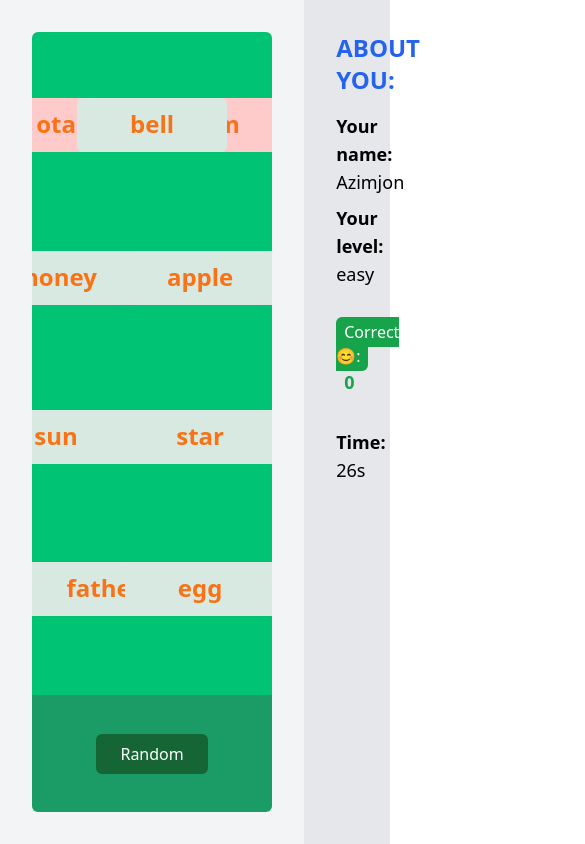
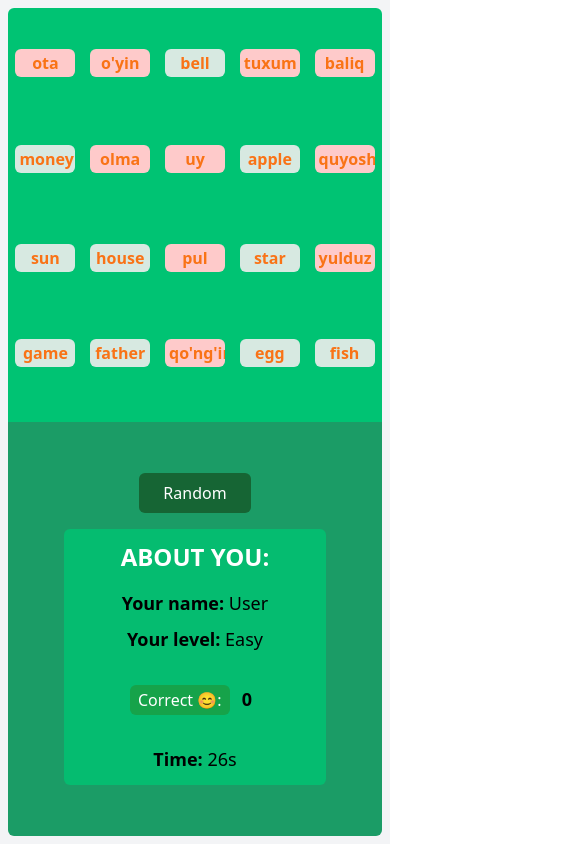
Before and after one commit to Azimkhoja/front-musobaqa, a website: page src/pages/task.html in a window 390 px wide. Shown: the top 844 px of the page, 585 px wide, since content can reach past the window. Drawn offline with nearby package versions, Linux system fonts and the light colour scheme; files that its build step writes are made by us from their sources.

Commit message:
Did Responsive

```diff
--- a/src/pages/task.html
+++ b/src/pages/task.html
@@ -24,51 +24,87 @@
       id="modal"
     >
       <div
-        class="w-[400px] mt-[150px] bg-white rounded-md p-4 mx-auto text-center"
+        class="w-[90%] sm:w-[400px] mt-[150px] bg-white rounded-md p-4 mx-auto text-center"
         id="modal-content"
       >
-        <h2 class="text-2xl mb-2">Vaqtingiz tugadi!</h2>
+        <h2 class="text-xl sm:text-2xl mb-2">Vaqtingiz tugadi!</h2>
         <p class="mb-6 font-bold">
           To'g'ri javoblar soni: <span id="res"></span>
         </p>
         <button
-          class="py-2 px-3 rounded-md text-white bg-green-600"
+          class="py-1 px-2 sm:py-2 sm:px-3 rounded-md text-white bg-green-600"
           id="closeModal"
         >
           Qayta boshlash
         </button>
-        <a href="#" class="py-2 px-3 rounded-md text-white bg-red-500 ml-[2px]">
+        <a
+          href="#"
+          class="py-1 px-2 sm:py-2 sm:px-3 rounded-md text-white bg-red-500 ml-[2px]"
+        >
           Dasturdan chiqish
         </a>
       </div>
     </div>
 
     <!-- Main -->
-    <main class="main w-screen h-screen bg-gray-100 flex">
-      <div class="main__right w-[78%] h-full p-8">
+    <main class="main w-screen h-screen bg-gray-100 flex relative">
+      <div class="main__right w-full lg:w-[78%] h-full p-2 sm:p-4 lg:p-8">
         <div
-          class="content-area bg-[#00C373] w-full h-[85%] rounded-t-md relative overflow-hidden"
+          class="content-area bg-[#00C373] w-full h-1/2 sm:h-[85%] rounded-t-md relative overflow-hidden"
         ></div>
         <div
-          class="h-[15%] flex items-center justify-center bg-[#1b9c66] rounded-b-md"
+          class="h-1/2 sm:h-[15%] flex flex-col sm:flex-row items-center justify-center bg-[#1b9c66] rounded-b-md"
         >
           <button
             id="generate-btn"
-            class="py-2 px-6 bg-green-800 rounded-md text-white inline-block"
+            class="py-2 px-6 bg-green-800 rounded-md text-white inline-block mb-4 sm:mb-0"
           >
             Random
           </button>
+          <div
+            class="w-[70%] bg-[#00c372d3] p-3 rounded-md text-center sm:hidden"
+          >
+            <h1 class="text-2xl uppercase font-bold mb-4 text-white">
+              About you:
+            </h1>
+            <p class="text-lg mb-2">
+              <span class="font-bold">Your name:</span>
+              <span class="username capitalize">Azimjon</span>
+            </p>
+            <p class="text-lg mb-2">
+              <span class="font-bold">Your level: </span>
+              <span class="level capitalize">Easy</span>
+            </p>
+            <ul class="main__left--result mt-8">
+              <li class="mb-4">
+                <span class="py-1 px-2 bg-green-600 text-white rounded-md"
+                  >Correct 😊:</span
+                >
+                <span class="result py-1 px-2 text-white-600 font-bold text-lg"
+                  >0</span
+                >
+              </li>
+              <p class="text-lg mt-8">
+                <span class="font-bold">Time: </span>
+                <span class="clock">30</span>s
+              </p>
+            </ul>
+          </div>
         </div>
       </div>
-      <div class="main__left w-[22%] h-full bg-gray-200 p-8">
+      <div
+        class="main__left w-1/2 lg:w-[22%] h-screen lg:h-full bg-gray-200 p-8 absolute -right-full top-0 z-10 lg:static"
+      >
         <h1 class="text-2xl uppercase font-bold mb-4 text-blue-600">
           About you:
         </h1>
         <p class="text-lg mb-2">
-          <span class="font-bold">Your name:</span> Azimjon
+          <span class="font-bold">Your name:</span>
+          <span id="" class="username capitalize">Azimjon</span>
         </p>
         <p class="text-lg mb-2">
-          <span class="font-bold">Your level: </span> easy
+          <span class="font-bold">Your level: </span>
+          <span id="" class="level capitalize">Easy</span>
         </p>
         <ul class="main__left--result mt-8">
           <li class="mb-4">
@@ -81,7 +117,7 @@
           </li>
         </ul>
         <p class="text-lg mt-8">
-          <span class="font-bold">Time: </span> <span id="clock">30</span>s
+          <span class="font-bold">Time: </span> <span class="clock">30</span>s
         </p>
       </div>
     </main>
--- a/src/script/task.js
+++ b/src/script/task.js
@@ -4,6 +4,10 @@ const btnsArea = document.querySelector(".content-area");
 const generate = document.querySelector("#generate-btn");
 
 const degree = localStorage.getItem("type");
+document.querySelector(".level").innerText = degree || "easy";
+const username = localStorage.getItem("name");
+document.querySelector(".username").innerText = username || "user";
+
 let enData;
 let uzData;
 if (degree === "hard") {
@@ -59,10 +63,123 @@ function randomBtns(uz, en) {
   return btns;
 }
 
+var secons = 30;
+var modal = document.querySelector("#modal");
+const modalContent = document.querySelector("#modal-content");
+function countClock() {
+  secons--;
+  const clockElm = document.querySelectorAll(".clock");
+  clockElm[0].innerText = secons;
+  clockElm[1].innerText = secons;
+  if (secons == 0) {
+    clearInterval(timer);
+    modal.classList.remove("hidden");
+    const res = document.querySelector("#res");
+    res.innerText = correctAswer;
+  }
+}
+
+let timer = setInterval(countClock, 1000);
+function restart() {
+  secons = 31;
+  clearInterval(timer);
+  modal.classList.add("hidden");
+  timer = setInterval(countClock, 1000);
+}
+const closeModalBtn = document.querySelector("#closeModal");
+closeModalBtn?.addEventListener("click", restart);
+
+function showBtns() {
+  const btns = randomBtns(uzData, enData);
+  for (let i = 0; i < btns.en.length; i++) {
+    const uzBtnPos1 = "top-[" + btns.uzPos[i].top + "]";
+    const uzBtnPos2 = "left-[" + btns.uzPos[i].left + "]";
+
+    const btnElement = document.createElement("button");
+    btnElement.classList.add(
+      "-translate-x-1/2",
+      "uzbek",
+      "lg:w-[150px]",
+      "sm:pt-[10px]",
+      "sm:pb-[12px]",
+      "sm:px-5",
+      "px-[4px]",
+      "duration-200",
+      "hover:bg-red-400",
+      "hover:text-white",
+      "bg-red-200",
+      "text-orange-500",
+      "lg:text-2xl",
+      "mb-1",
+      "inline-block",
+      "rounded-md",
+      "absolute",
+      "font-bold",
+      "rounded-md",
+      "sm:w-[120px]",
+      "w-[60px]",
+      "sm:text-xs",
+      "pt-[2px]",
+      "pb-[2px]",
+      "overflow-hidden",
+      uzBtnPos1,
+      uzBtnPos2
+    );
+    btnElement.innerHTML = btns.uz[i];
+    btnsArea.appendChild(btnElement);
+  }
+
+  for (let i = 0; i < btns.en.length; i++) {
+    const enBtnPos1 = "top-[" + btns.enPos[i].top + "]";
+    const enBtnPos2 = "left-[" + btns.enPos[i].left + "]";
+
+    const btnElement = document.createElement("button");
+    btnElement.classList.add(
+      "-translate-x-1/2",
+      "english",
+      "sm:pt-[10px]",
+      "sm:pb-[12px]",
+      "sm:px-5",
+      "px-[4px]",
+      "duration-200",
+      "hover:bg-[#9DE4C8]",
+      "hover:text-white",
+      "text-orange-500",
+      "bg-[#D7E9E1]",
+      "mb-1",
+      "inline-block",
+      "rounded-md",
+      "absolute",
+      "font-bold",
+      "rounded-md",
+      "lg:text-2xl",
+      "sm:text-lg",
+      "lg:w-[150px]",
+      "sm:w-[120px]",
+      "w-[60px]",
+      "sm:text-xs",
+      "pt-[2px]",
+      "pb-[2px]",
+      "overflow-hidden",
+      enBtnPos1,
+      enBtnPos2
+    );
+    btnElement.innerHTML = btns.en[i];
+    btnsArea.appendChild(btnElement);
+  }
+  restart();
+}
+showBtns();
+
+generate.addEventListener("click", function () {
+  btnsArea.innerHTML = "";
+  showBtns();
+});
+
 // Select Words
 const eng = document.querySelectorAll(".english");
 const uzb = document.querySelectorAll(".uzbek");
-const result = document.querySelector(".result");
+const result = document.querySelectorAll(".result");
 let engValue;
 let uzbValue;
 let correctAswer = 0;
@@ -86,7 +203,8 @@ eng.forEach((item) => {
       );
       uzbValue = null;
       correctAswer++;
-      result.innerText = correctAswer;
+      result[0].innerText = correctAswer;
+      result[1].innerText = correctAswer;
     } else {
       localStorage.setItem("enWord", keyWord);
       engValue = this;
@@ -120,7 +238,8 @@ uzb.forEach((item) => {
       );
       engValue = null;
       correctAswer++;
-      result.innerText = correctAswer;
+      result[0].innerText = correctAswer;
+      result[1].innerText = correctAswer;
     } else {
       uzbValue = this;
       localStorage.setItem("uzWord", keyWord);
@@ -133,98 +252,3 @@ uzb.forEach((item) => {
     }
   });
 });
-
-var secons = 30;
-var modal = document.querySelector("#modal");
-const modalContent = document.querySelector("#modal-content");
-function countClock() {
-  secons--;
-  document.querySelector("#clock").innerText = secons;
-  if (secons == 0) {
-    clearInterval(timer);
-    modal.classList.remove("hidden");
-    const res = document.querySelector("#res");
-    res.innerText = correctAswer;
-  }
-}
-
-let timer = setInterval(countClock, 1000);
-function restart() {
-  secons = 31;
-  clearInterval(timer);
-  modal.classList.add("hidden");
-  timer = setInterval(countClock, 1000);
-}
-const closeModalBtn = document.querySelector("#closeModal");
-closeModalBtn?.addEventListener("click", restart);
-
-function showBtns() {
-  const btns = randomBtns(uzData, enData);
-  for (let i = 0; i < btns.en.length; i++) {
-    const uzBtnPos1 = "top-[" + btns.uzPos[i].top + "]";
-    const uzBtnPos2 = "left-[" + btns.uzPos[i].left + "]";
-
-    const btnElement = document.createElement("button");
-    btnElement.classList.add(
-      "-translate-x-1/2",
-      "uzbek",
-      "w-[150px]",
-      "pt-[10px]",
-      "pb-[12px]",
-      "px-5",
-      "duration-200",
-      "hover:bg-red-400",
-      "hover:text-white",
-      "bg-red-200",
-      "text-orange-500",
-      "text-2xl",
-      "mb-1",
-      "inline-block",
-      "rounded-md",
-      "absolute",
-      "font-bold",
-      "rounded-md",
-      uzBtnPos1,
-      uzBtnPos2
-    );
-    btnElement.innerHTML = btns.uz[i];
-    btnsArea.appendChild(btnElement);
-  }
-
-  for (let i = 0; i < btns.en.length; i++) {
-    const enBtnPos1 = "top-[" + btns.enPos[i].top + "]";
-    const enBtnPos2 = "left-[" + btns.enPos[i].left + "]";
-
-    const btnElement = document.createElement("button");
-    btnElement.classList.add(
-      "-translate-x-1/2",
-      "english",
-      "w-[150px]",
-      "pt-[10px]",
-      "pb-[12px]",
-      "duration-200",
-      "hover:bg-[#9DE4C8]",
-      "hover:text-white",
-      "text-orange-500",
-      "text-2xl",
-      "bg-[#D7E9E1]",
-      "mb-1",
-      "inline-block",
-      "rounded-md",
-      "absolute",
-      "font-bold",
-      "rounded-md",
-      enBtnPos1,
-      enBtnPos2
-    );
-    btnElement.innerHTML = btns.en[i];
-    btnsArea.appendChild(btnElement);
-  }
-  restart();
-}
-showBtns();
-
-generate.addEventListener("click", function () {
-  btnsArea.innerHTML = "";
-  showBtns();
-});
```
